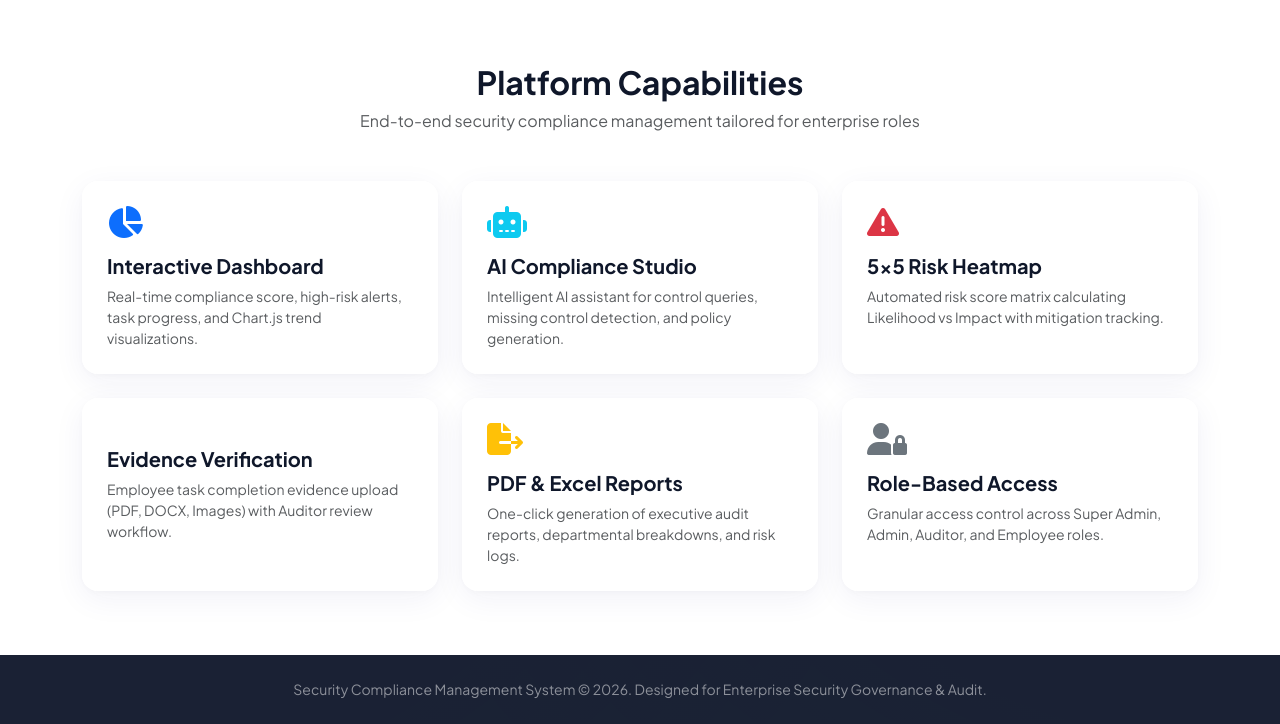
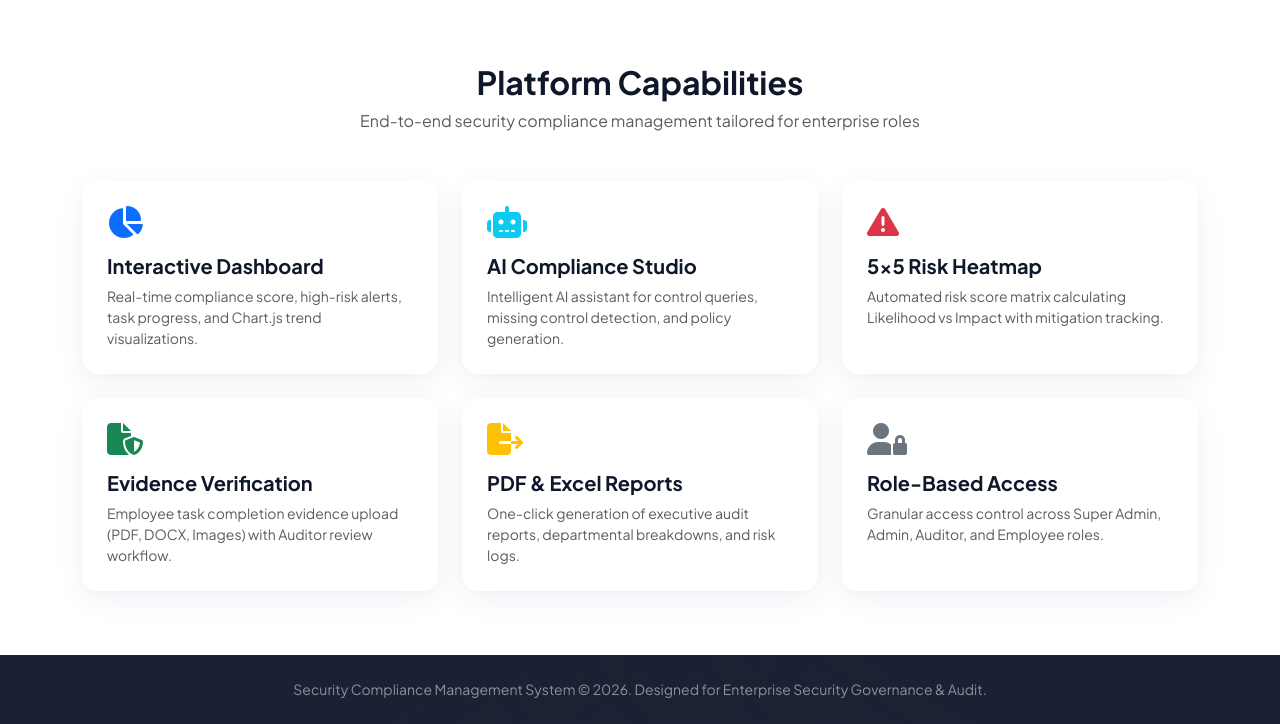
Before and after one commit to rj033065-hub/security-compliance-management, a Flask app: page / in a window 1280 px wide. Shown: the part 1147-1871 px from the top of the page. Run offline with Flask 3, Linux system fonts and the light colour scheme; some libraries are stand-ins or nearby versions.

Commit message:
Update landing.html

```diff
--- a/templates/landing.html
+++ b/templates/landing.html
@@ -150,7 +150,7 @@
                 </div>
                 <div class="col-md-4">
                     <div class="glass-card p-4 h-100">
-                        <i class="fas fa-folder-arrow-up fa-2x text-success mb-3"></i>
+                        <i class="fas fa-file-shield fa-2x text-success mb-3"></i>
                         <h5 class="fw-bold">Evidence Verification</h5>
                         <p class="small text-muted mb-0">Employee task completion evidence upload (PDF, DOCX, Images) with Auditor review workflow.</p>
                     </div>
```
